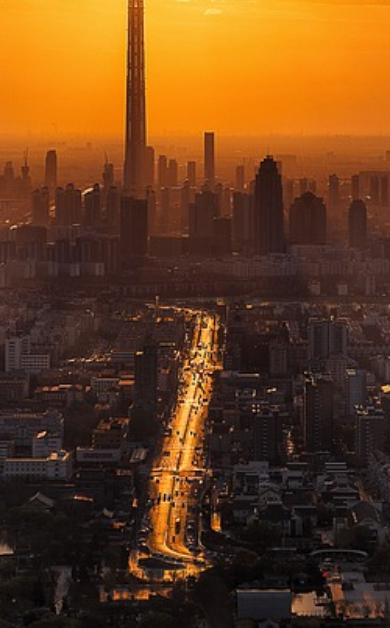
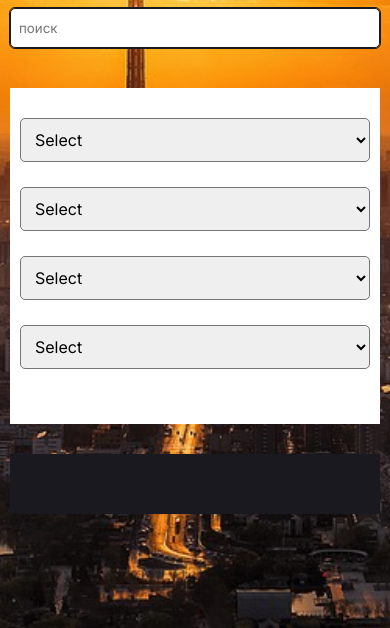
Before and after one commit to Murmavilink/heroes, a website built with webpack: page dist/index.html in a window 390 px wide. Shown: the part 216-844 px from the top of the page. Built offline with nearby package versions, Linux system fonts and the light colour scheme.

Commit message:
made adaptive, styled select

```diff
--- a/dist/css/style.css
+++ b/dist/css/style.css
@@ -6,9 +6,9 @@
 
 body {
   background: url('/images/city.jpg') center center / cover no-repeat;
-  font-family: "Open Sans", sans-serif;
+  font-family: 'Inter', sans-serif;
+  font-weight: 400;
   min-height: 100vh;
-	font-weight: 300;
 	font-size: 14px;
 	line-height: 18px;
 	letter-spacing: 0.6px;
@@ -16,7 +16,8 @@ body {
 }
 
 .container {
-  max-width: 1200px;
+  max-width: 1220px;
+  padding: 0 10px;
   margin: 0 auto;
 }
 
@@ -44,14 +45,16 @@ body {
   width: 350px;
   padding: 8px;
   border: 1px solid #1a191f;
-  border-radius: 4px;
+  border-radius: 5px;
   outline: .5px solid #1a191f;
+  font-family: 'Inter', sans-serif;
 }
 
 .main__innner {
   display: flex;
   justify-content: space-between;
   align-items: flex-start;
+  padding-bottom: 50px;
 }
 
 .sidebar {
@@ -61,22 +64,39 @@ body {
   background-color: #fff;
 }
 
+.form__select {
+  width: 100%;
+  padding: 10px;
+  cursor: pointer;
+  border-radius: 5px;
+  font-family: 'Inter', sans-serif;
+  font-size: 16px;
+  margin-bottom: 25px;
+}
+
+.form__select option {
+  display: block;
+  font-family: 'Inter', sans-serif;
+  font-size: 16px;
+  padding: 20px;
+  height: 20px;
+}
+
 .cards {
   background-color: #1a191f;
   flex-basis: 100%;
   padding: 30px 10px;
   display: flex;
-  align-items: flex-start;
-  justify-content: space-between;
+  justify-content: space-around;
   flex-wrap: wrap;
   gap: 15px;
 }
+
 .card {
   display: inline-block;
   position: relative;
   width: 280px;
   height: 380px;
-  /* background-color: #fff; */
 }
 
 .card__img {
@@ -92,3 +112,34 @@ body {
   font-size: 20px;
   color: #fff;
 }
+
+
+@media(max-width: 768px) {
+  .logo {
+    width: 100%;
+  }
+
+  .form-header {
+    width: 100%;
+    padding: 20px 0 0 0;
+  }
+
+  .form-header__search {
+    width: 100%;
+    height: 40px;
+  }
+
+  .header__inner {
+    flex-wrap: wrap;
+  }
+
+  .main__innner {
+    flex-wrap: wrap;
+  }
+
+  .sidebar {
+    flex-basis: 100%;
+    margin-right: 0;
+    margin-bottom: 30px;
+  }
+}
--- a/dist/index.html
+++ b/dist/index.html
@@ -1,12 +1,13 @@
 <!DOCTYPE html>
-<html lang="en">
+<html lang="ru">
 
 <head>
   <meta charset="UTF-8" />
   <meta name="viewport" content="width=device-width, initial-scale=1.0" />
   <link rel="stylesheet" href="css/style.css" />
-  <link rel="preconnect" href="https://fonts.gstatic.com" />
-  <link href="https://fonts.googleapis.com/css2?family=Open+Sans&display=swap" rel="stylesheet" />
+  <link rel="preconnect" href="https://fonts.googleapis.com">
+  <link rel="preconnect" href="https://fonts.gstatic.com" crossorigin>
+  <link href="https://fonts.googleapis.com/css2?family=Inter:wght@400;500&display=swap" rel="stylesheet">
   <title>Marvel heroes</title>
   <script defer src="js/main.js"></script>
 </head>
@@ -21,7 +22,7 @@
         </a>
 
         <form class="form-header">
-          <input class="form-header__search" type="text">
+          <input class="form-header__search" placeholder="поиск" type="text">
         </form>
       </div>
 
@@ -35,8 +36,24 @@
         <div class="sidebar">
           <form class="form">
             <select class="form__select">
-              <option value="Spider Man">Spider Man</option>
-              <option value="Spider Man">Capitan America</option>
+              <option>Select</option>
+              <option>Spider Man</option>
+              <option>Captain America</option>
+            </select>
+            <select class="form__select">
+              <option>Select</option>
+              <option>Spider Man</option>
+              <option>Captain America</option>
+            </select>
+            <select class="form__select">
+              <option>Select</option>
+              <option>Spider Man</option>
+              <option>Captain America</option>
+            </select>
+            <select class="form__select">
+              <option>Select</option>
+              <option>Spider Man</option>
+              <option>Captain America</option>
             </select>
           </form>
         </div>
```
